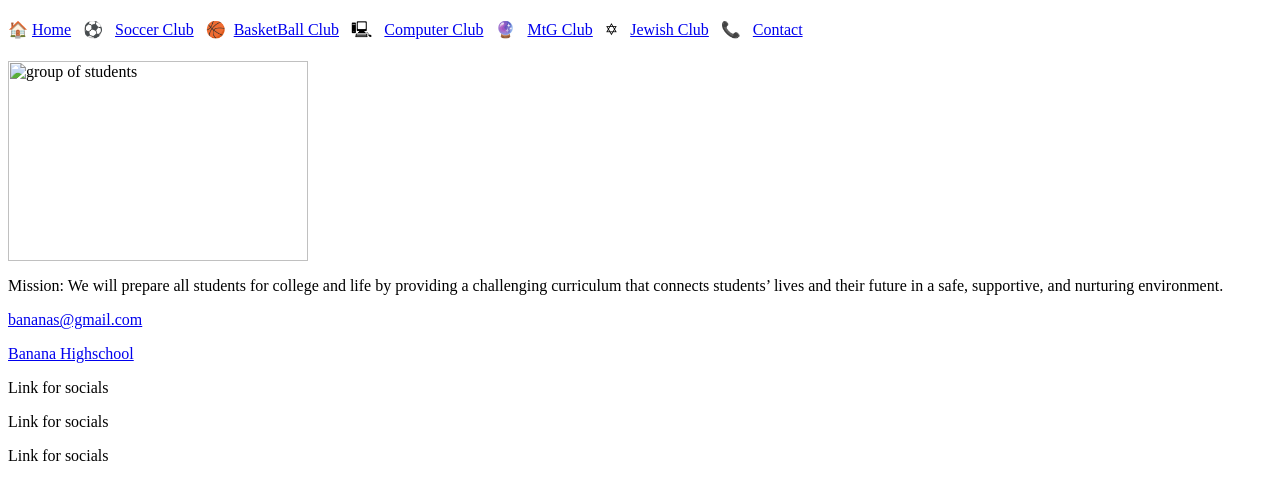
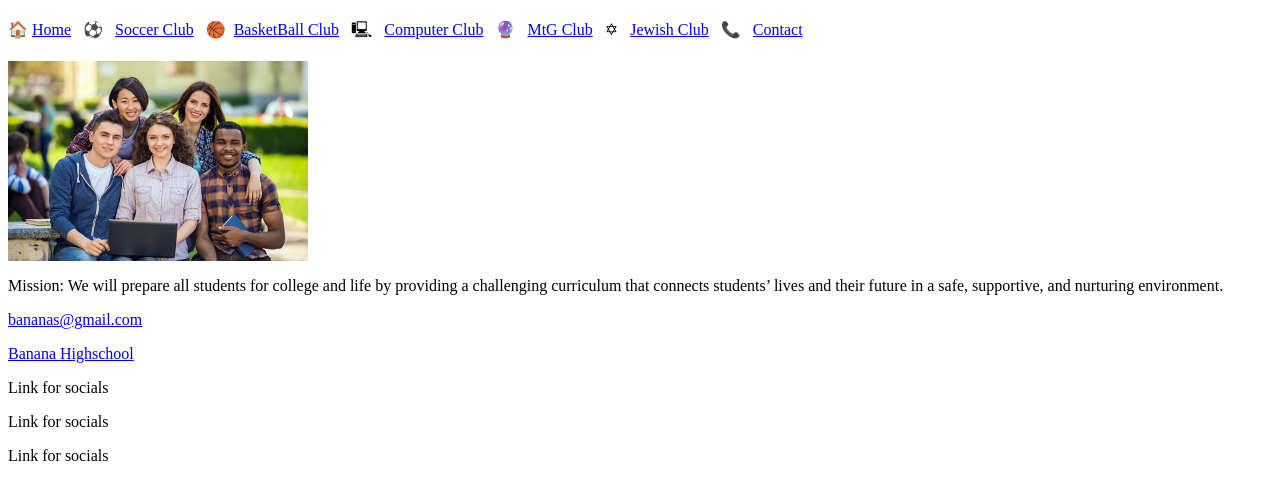
Before and after one commit to Jovensky619/CH2grouplabREDO, a plain HTML site: page grouplab/index.html in a window 1280 px wide. Shown: the part 49-548 px from the top of the page. Drawn offline with Linux system fonts and the light colour scheme.

Commit message:
step7 done

```diff
--- a/grouplab/index.html
+++ b/grouplab/index.html
@@ -35,7 +35,7 @@ Date:9/15/2022
 
       <main>
         <div id="welcome">
-          <img src="lab3/group-of-students.jpg" alt="group of students" height="200" width="300">
+          <img src="group-of-students.jpg" alt="group of students" height="200" width="300">
               <p>Mission: We will prepare all students for college and life by providing a challenging curriculum
                   that connects students’ lives and their future  in a safe, supportive, and nurturing
                       environment.
```
Also changed, not shown: grouplab/group-of-students.jpg (renamed from lab3/group-of-students.jpg).
